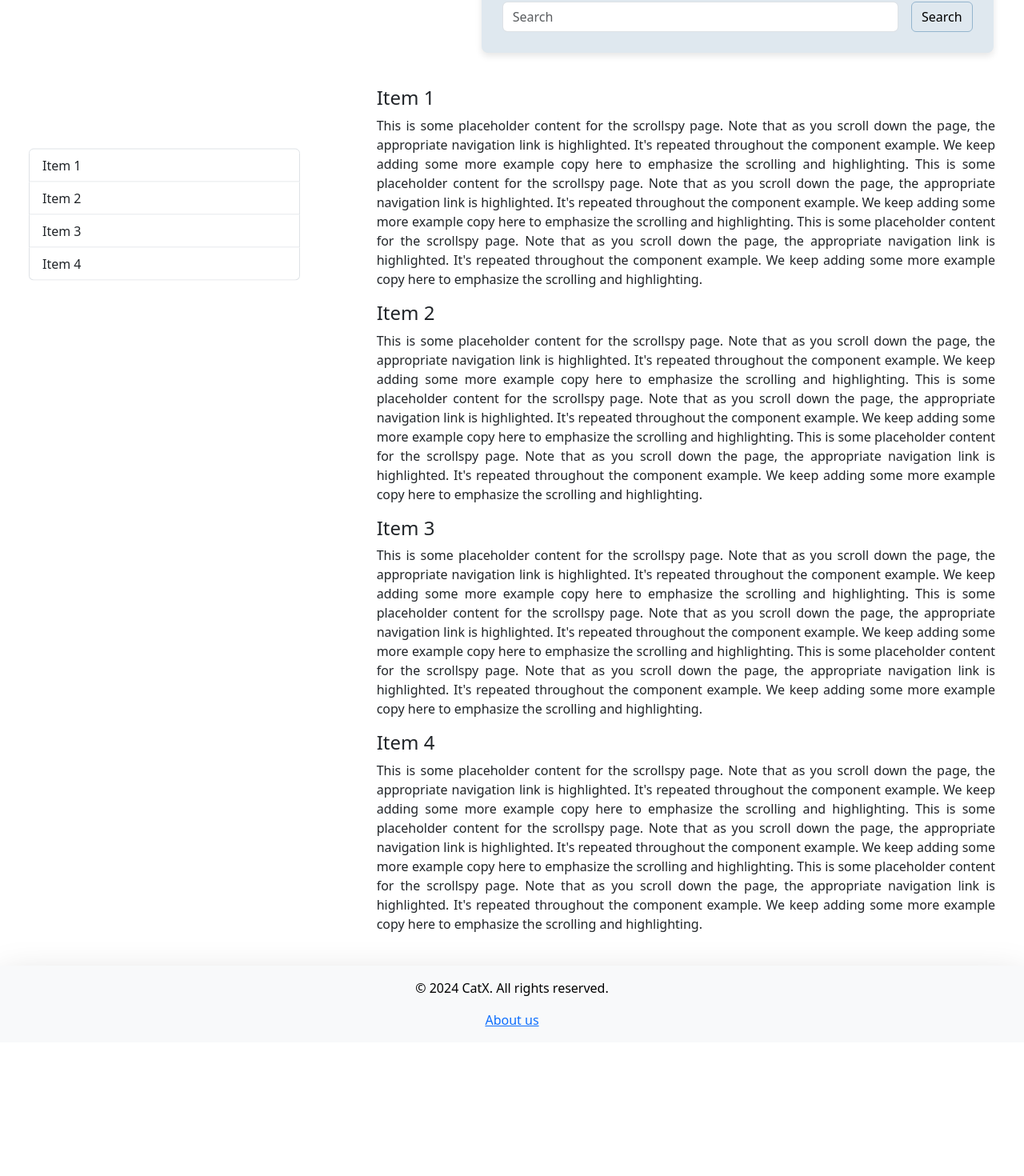
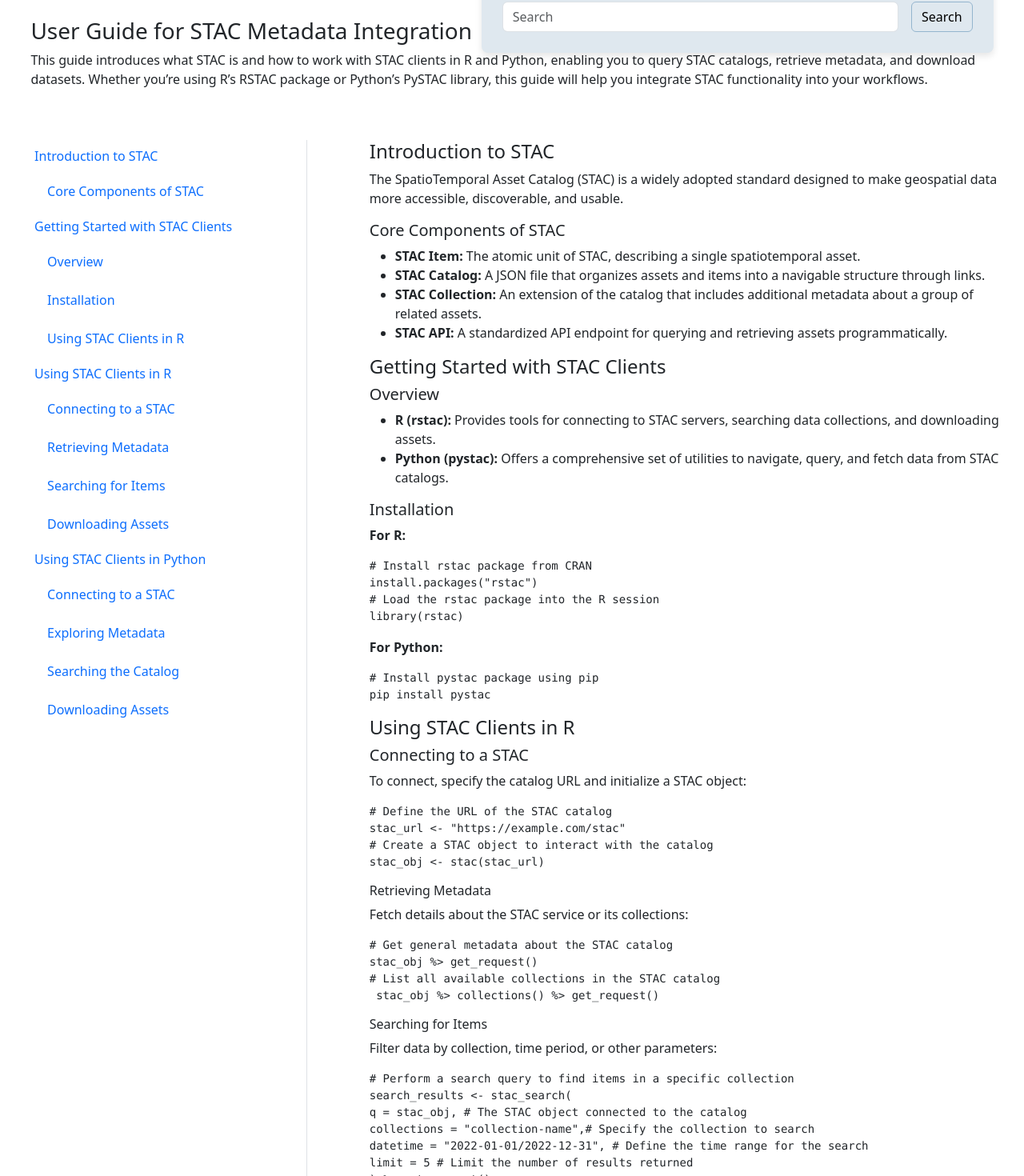
Before and after one commit to awiechma/CatX, a React (Vite) app in the folder react-app-catx/: page /help in a window 1280 px wide. Shown: the part 132-1602 px from the top of the page at 80% size. Before the commit the page ends 1435 px from the top, so only its background shows below. Built offline with nearby package versions, Linux system fonts and the light colour scheme.

Commit message:
started with Tutorials

```diff
--- a/react-app-catx/src/Help.css
+++ b/react-app-catx/src/Help.css
@@ -1,22 +1,14 @@
-/* Navigation stays central */
-.sticky-navigation {
-    position: sticky;
-    top: 50%;
-    transform: translateY(-50%);
-    z-index: 1000;
-}
 
-/*
-.sticky-navigation:hover {
-    background-color: #94b5ce !important;
-    border-color: #94b5ce !important;
-    color: #ffffff !important;
-}
-*/
 
 /* Margin for left and right */
 .col-4,
 .col-8 {
-    padding-left: 3rem;
-    padding-right: 3rem;
+    padding-left: 3%;
+    padding-right: 3%;
 }
+
+.intro-to-help{
+    padding-top: 12%;
+    padding-left: 3%;
+    padding-right: 3%;
+}
--- a/react-app-catx/src/Help.jsx
+++ b/react-app-catx/src/Help.jsx
@@ -1,19 +1,28 @@
 // import all the components used in the app
 import React from "react";
-import './Help.css';
+import "./Help.css";
 import Button from "./components/Button";
 import Navbar from "./components/Navbar";
 import SearchBar from "./components/SearchBar";
 import ScrollSpy from "./components/Scrollspy";
 import Footer from "./components/Footer";
 
-
-
 const Help = () => {
   return (
     <div>
       <Navbar />
       <SearchBar />
+      <div className="intro-to-help">
+        <p>
+          <h3>User Guide for STAC Metadata Integration</h3>
+          This guide introduces what STAC is and how to work with STAC clients
+          in R and Python, enabling you to query STAC catalogs, retrieve
+          metadata, and download datasets. Whether you’re using R’s RSTAC
+          package or Python’s PySTAC library, this guide will help you integrate
+          STAC functionality into your workflows.
+        </p>
+      </div>
+
       <ScrollSpy />
       <Footer />
     </div>
--- a/react-app-catx/src/components/Scrollspy.jsx
+++ b/react-app-catx/src/components/Scrollspy.jsx
@@ -1,55 +1,236 @@
-import React from 'react';
-import '/src/Help.css';
-import 'bootstrap/dist/css/bootstrap.min.css';
-import 'bootstrap/dist/js/bootstrap.bundle.min.js';
+import React from "react";
+import "/src/Help.css";
+import "bootstrap/dist/css/bootstrap.min.css";
+import "bootstrap/dist/js/bootstrap.bundle.min.js";
 
 const ScrollSpyComponent = () => {
   return (
-        <div className="row" style={{ marginTop: '15rem' }}>
+    <div className="row" style={{ marginTop: "5%" }}>
       <div className="col-4">
-                {/* Navigation that stays centered on left side */}
+        {/* Navigation mit verschachteltem Layout */}
+        <nav
+          id="navbar-example3"
+          className="h-100 flex-column align-items-stretch pe-4 border-end"
+        >
+          <nav className="nav nav-pills flex-column">
+            <a className="nav-link" href="#item-1">
+              Introduction to STAC
+            </a>
+            <nav className="nav nav-pills flex-column">
+              <a className="nav-link ms-3 my-1" href="#item-1-1">
+                Core Components of STAC
+              </a>
+            </nav>
+            <a className="nav-link" href="#item-2">
+              Getting Started with STAC Clients
+            </a>
+            <nav className="nav nav-pills flex-column">
+              <a className="nav-link ms-3 my-1" href="#item-2-1">
+                Overview
+              </a>
+              <a className="nav-link ms-3 my-1" href="#item-2-2">
+                Installation
+              </a>
+              <a className="nav-link ms-3 my-1" href="#item-2-3">
+                Using STAC Clients in R
+              </a>
+            </nav>
+            <a className="nav-link" href="#item-3">
+              Using STAC Clients in R
+            </a>
+            <nav className="nav nav-pills flex-column">
+              <a className="nav-link ms-3 my-1" href="#item-3-1">
+                Connecting to a STAC
+              </a>
+              <a className="nav-link ms-3 my-1" href="#item-3-2">
+                Retrieving Metadata
+              </a>
+              <a className="nav-link ms-3 my-1" href="#item-3-3">
+                Searching for Items
+              </a>
+              <a className="nav-link ms-3 my-1" href="#item-3-4">
+                Downloading Assets
+              </a>
+            </nav>
+            <a className="nav-link" href="#item-4">
+              Using STAC Clients in Python
+            </a>
+            <nav className="nav nav-pills flex-column">
+              <a className="nav-link ms-3 my-1" href="#item-4-1">
+                Connecting to a STAC
+              </a>
+              <a className="nav-link ms-3 my-1" href="#item-4-2">
+                Exploring Metadata
+              </a>
+              <a className="nav-link ms-3 my-1" href="#item-4-3">
+                Searching the Catalog
+              </a>
+              <a className="nav-link ms-3 my-1" href="#item-4-4">
+                Downloading Assets
+              </a>
+            </nav>
+          </nav>
+        </nav>
+      </div>
+
+      <div className="col-8">
         <div
-                    id="list-example"
-                    className="list-group sticky-navigation">
-                    <a className="list-group-item list-group-item-action" href="#list-item-1">Item 1</a>
-                    <a className="list-group-item list-group-item-action" href="#list-item-2">Item 2</a>
-                    <a className="list-group-item list-group-item-action" href="#list-item-3">Item 3</a>
-                    <a className="list-group-item list-group-item-action" href="#list-item-4">Item 4</a>
+          data-bs-spy="scroll"
+          data-bs-target="#navbar-example3"
+          data-bs-smooth-scroll="true"
+          className="scrollspy-example-2"
+          tabIndex="0"
+        >
+          <div id="item-1">
+            <h4>Introduction to STAC</h4>
+            <p>
+              The SpatioTemporal Asset Catalog (STAC) is a widely adopted
+              standard designed to make geospatial data more accessible,
+              discoverable, and usable.
+            </p>
+          </div>
+          <div id="item-1-1">
+            <h5>Core Components of STAC</h5>
+            <ul>
+              <li>
+                <strong>STAC Item:</strong> The atomic unit of STAC, describing
+                a single spatiotemporal asset.
+              </li>
+              <li>
+                <strong>STAC Catalog:</strong> A JSON file that organizes assets
+                and items into a navigable structure through links.
+              </li>
+              <li>
+                <strong>STAC Collection:</strong> An extension of the catalog
+                that includes additional metadata about a group of related
+                assets.
+              </li>
+              <li>
+                <strong>STAC API:</strong> A standardized API endpoint for
+                querying and retrieving assets programmatically.
+              </li>
+            </ul>
+          </div>
+          <div id="item-2">
+            <h4>Getting Started with STAC Clients</h4>
+          </div>
+          <div id="item-2-1">
+            <h5>Overview</h5>
+            <ul>
+              <li>
+                <strong>R (rstac):</strong> Provides tools for connecting to
+                STAC servers, searching data collections, and downloading
+                assets.
+              </li>
+              <li>
+                <strong>Python (pystac):</strong> Offers a comprehensive set of
+                utilities to navigate, query, and fetch data from STAC catalogs.
+              </li>
+            </ul>
+          </div>
+          <div id="item-2-2">
+            <h5>Installation</h5>
+            <p>
+              <strong>For R:</strong>
+            </p>
+            <pre>
+              <code>
+                # Install rstac package from CRAN
+                <br></br>
+                install.packages("rstac")
+                <br></br># Load the rstac package into the R session
+                <br></br>
+                library(rstac)
+              </code>
+            </pre>
+            <p>
+              <strong>For Python:</strong>
+            </p>
+            <pre>
+              <code>
+                # Install pystac package using pip
+                <br></br>pip install pystac
+              </code>
+            </pre>
+          </div>
+          <div id="item-3">
+            <h4>Using STAC Clients in R</h4>
+            <div id="item-3-1">
+              <h5>Connecting to a STAC</h5>
+              <p>
+                To connect, specify the catalog URL and initialize a STAC
+                object:
+              </p>
+              <pre>
+                <code>
+                  # Define the URL of the STAC catalog <br></br>
+                  stac_url &lt;- "https://example.com/stac" <br></br># Create a
+                  STAC object to interact with the catalog <br></br>stac_obj
+                  &lt;- stac(stac_url)
+                </code>
+              </pre>
+              <div id="item-3-2">
+                <h6>Retrieving Metadata</h6>
+                <p>Fetch details about the STAC service or its collections:</p>
+                <pre>
+                  <code>
+                    # Get general metadata about the STAC catalog <br></br>
+                    stac_obj %&gt; get_request() <br></br># List all available
+                    collections in the STAC catalog <br></br> stac_obj %&gt;
+                    collections() %&gt; get_request()
+                  </code>
+                </pre>
+              </div>
+              <div id="item-3-3">
+                <h6>Searching for Items</h6>
+                <p>
+                  Filter data by collection, time period, or other parameters:
+                </p>
+                <pre>
+                  <code>
+                    # Perform a search query to find items in a specific
+                    collection <br></br>search_results &lt;- stac_search({" "}
+                    <br></br>q = stac_obj, # The STAC object connected to the
+                    catalog
+                    <br></br>collections = "collection-name",# Specify the
+                    collection to search
+                    <br></br>datetime = "2022-01-01/2022-12-31", # Define the
+                    time range for the search<br></br>limit = 5 # Limit the
+                    number of results returned
+                    <br></br>) %&gt; get_request()
+                  </code>
+                </pre>
+              </div>
+              <div id="item-3-4">
+                <h6>Downloading Assets</h6>
+                <p>Download files associated with your search:</p>
+                <pre>
+                  <code>
+                    # Download specific assets from the search results<br></br>
+                    assets_download( <br></br>search_results, # The search query
+                    result object <br></br> asset_id = "asset-name", # The ID of
+                    the asset to download <br></br> output_dir =
+                    "output-directory", # Specify the directory for saving files{" "}
+                    <br></br>overwrite = TRUE # Overwrite files if they already
+                    exist <br></br> )
+                  </code>
+                </pre>
               </div>
             </div>
-            <div className="col-8">
-                {/* Example data */}
+          </div>
 
-                <div
-                    data-bs-spy="scroll"
-                    data-bs-target="#list-example"
-                    data-bs-smooth-scroll="true"
-                    className="scrollspy-example"
-                    tabIndex="0">
-                    <h4 id="list-item-1">Item 1</h4>
-                    <p style={{ textAlign: 'justify' }}>
-                        This is some placeholder content for the scrollspy page. Note that as you scroll down the page, the appropriate navigation link is highlighted. It's repeated throughout the component example. We keep adding some more example copy here to emphasize the scrolling and highlighting.
-                        This is some placeholder content for the scrollspy page. Note that as you scroll down the page, the appropriate navigation link is highlighted. It's repeated throughout the component example. We keep adding some more example copy here to emphasize the scrolling and highlighting.
-                        This is some placeholder content for the scrollspy page. Note that as you scroll down the page, the appropriate navigation link is highlighted. It's repeated throughout the component example. We keep adding some more example copy here to emphasize the scrolling and highlighting.
-                    </p>
-                    <h4 id="list-item-2">Item 2</h4>
-                    <p style={{ textAlign: 'justify' }}>
-                        This is some placeholder content for the scrollspy page. Note that as you scroll down the page, the appropriate navigation link is highlighted. It's repeated throughout the component example. We keep adding some more example copy here to emphasize the scrolling and highlighting.
-                        This is some placeholder content for the scrollspy page. Note that as you scroll down the page, the appropriate navigation link is highlighted. It's repeated throughout the component example. We keep adding some more example copy here to emphasize the scrolling and highlighting.
-                        This is some placeholder content for the scrollspy page. Note that as you scroll down the page, the appropriate navigation link is highlighted. It's repeated throughout the component example. We keep adding some more example copy here to emphasize the scrolling and highlighting.
-                    </p>
-                    <h4 id="list-item-3">Item 3</h4>
-                    <p style={{ textAlign: 'justify' }}>
-                        This is some placeholder content for the scrollspy page. Note that as you scroll down the page, the appropriate navigation link is highlighted. It's repeated throughout the component example. We keep adding some more example copy here to emphasize the scrolling and highlighting.
-                        This is some placeholder content for the scrollspy page. Note that as you scroll down the page, the appropriate navigation link is highlighted. It's repeated throughout the component example. We keep adding some more example copy here to emphasize the scrolling and highlighting.
-                        This is some placeholder content for the scrollspy page. Note that as you scroll down the page, the appropriate navigation link is highlighted. It's repeated throughout the component example. We keep adding some more example copy here to emphasize the scrolling and highlighting.
-                    </p>
-                    <h4 id="list-item-4">Item 4</h4>
-                    <p style={{ textAlign: 'justify' }}>
-                        This is some placeholder content for the scrollspy page. Note that as you scroll down the page, the appropriate navigation link is highlighted. It's repeated throughout the component example. We keep adding some more example copy here to emphasize the scrolling and highlighting.
-                        This is some placeholder content for the scrollspy page. Note that as you scroll down the page, the appropriate navigation link is highlighted. It's repeated throughout the component example. We keep adding some more example copy here to emphasize the scrolling and highlighting.
-                        This is some placeholder content for the scrollspy page. Note that as you scroll down the page, the appropriate navigation link is highlighted. It's repeated throughout the component example. We keep adding some more example copy here to emphasize the scrolling and highlighting.
-                    </p>
+          <div id="item-3">
+            <h4>Item 3</h4>
+            <p>Placeholder content for Item 3.</p>
+          </div>
+          <div id="item-3-1">
+            <h5>Item 3-1</h5>
+            <p>Additional details about Item 3-1.</p>
+          </div>
+          <div id="item-3-2">
+            <h5>Item 3-2</h5>
+            <p>Additional details about Item 3-2.</p>
+          </div>
         </div>
       </div>
     </div>
```
Lines whose indentation alone changed are shown as unchanged.
